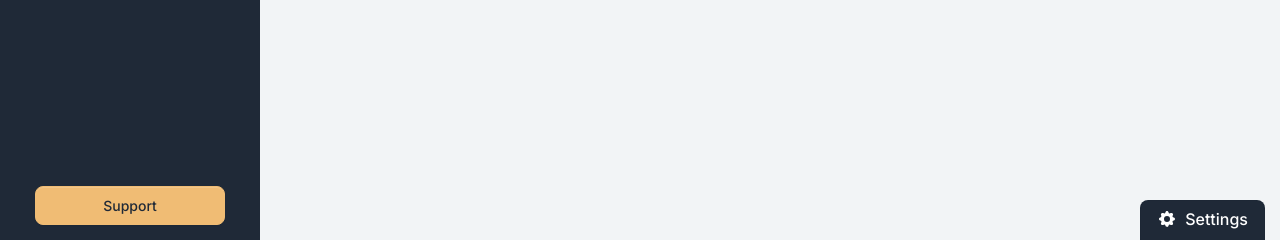
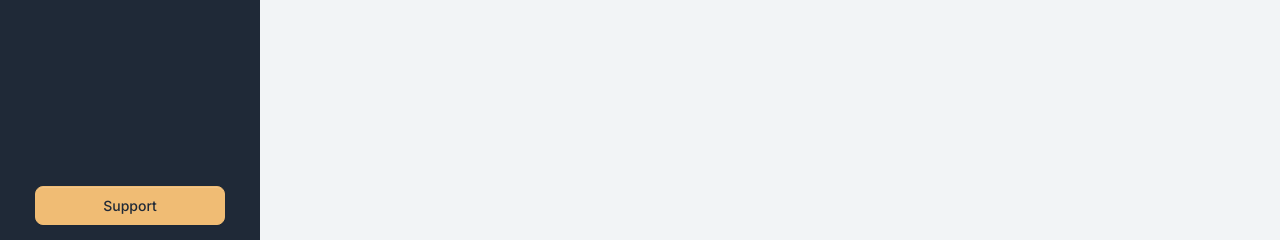
Before and after one commit to anrozhna/task-manager, a Django app: page / in a window 1280 px wide. Shown: the part 560-800 px from the top of the page. Run offline with Django 5.2, Linux system fonts and the light colour scheme; the visitor is signed in with stand-in values (Sample User, id 1); data that the repository does not hold is empty; some libraries are stand-ins or nearby versions.

Commit message:
delete settings-box

```diff
--- a/templates/base.html
+++ b/templates/base.html
@@ -82,8 +82,6 @@
 
   {% block content %}{% endblock content %}
 
-  {% include 'includes/settings-box.html' %}
-
   {% block pagination %}
     {% include "includes/pagination.html" %}
   {% endblock %}
--- a/templates/includes/settings-box.html
+++ /dev/null
@@ -1,28 +0,0 @@
-
-    <div class="theme-settings card bg-gray-800 pt-2 collapse" id="theme-settings">
-        <div class="card-body bg-gray-800 text-white pt-4">
-            <button type="button" class="btn-close theme-settings-close" aria-label="Close" data-bs-toggle="collapse"
-                href="#theme-settings" role="button" aria-expanded="false" aria-controls="theme-settings"></button>
-            <div class="d-flex justify-content-between align-items-center mb-3">
-                <p class="m-0 mb-1 me-4 fs-7">Open source <span role="img" aria-label="gratitude">💛</span></p>
-                <a class="github-button" href="https://github.com/app-generator/django-volt-dashboard"
-                    data-color-scheme="no-preference: dark; light: light; dark: light;" data-icon="octicon-star"
-                    data-size="large" data-show-count="true"
-                    aria-label="Star themesberg/volt-bootstrap-5-dashboard on GitHub">Star</a>
-            </div>
-            <a href="https://appseed.us/product/volt-dashboard/django/" target="_blank"
-                class="btn btn-secondary d-inline-flex align-items-center justify-content-center mb-3 w-100">
-                Download
-                <svg class="icon icon-xs ms-2" fill="currentColor" viewBox="0 0 20 20" xmlns="http://www.w3.org/2000/svg"><path fill-rule="evenodd" d="M2 9.5A3.5 3.5 0 005.5 13H9v2.586l-1.293-1.293a1 1 0 00-1.414 1.414l3 3a1 1 0 001.414 0l3-3a1 1 0 00-1.414-1.414L11 15.586V13h2.5a4.5 4.5 0 10-.616-8.958 4.002 4.002 0 10-7.753 1.977A3.5 3.5 0 002 9.5zm9 3.5H9V8a1 1 0 012 0v5z" clip-rule="evenodd"></path></svg>
-            </a>
-        </div>
-    </div>
-
-    <div class="card theme-settings bg-gray-800 theme-settings-expand" id="theme-settings-expand">
-        <div class="card-body bg-gray-800 text-white rounded-top p-3 py-2">
-            <span class="fw-bold d-inline-flex align-items-center h6">
-                <svg class="icon icon-xs me-2" fill="currentColor" viewBox="0 0 20 20" xmlns="http://www.w3.org/2000/svg"><path fill-rule="evenodd" d="M11.49 3.17c-.38-1.56-2.6-1.56-2.98 0a1.532 1.532 0 01-2.286.948c-1.372-.836-2.942.734-2.106 2.106.54.886.061 2.042-.947 2.287-1.561.379-1.561 2.6 0 2.978a1.532 1.532 0 01.947 2.287c-.836 1.372.734 2.942 2.106 2.106a1.532 1.532 0 012.287.947c.379 1.561 2.6 1.561 2.978 0a1.533 1.533 0 012.287-.947c1.372.836 2.942-.734 2.106-2.106a1.533 1.533 0 01.947-2.287c1.561-.379 1.561-2.6 0-2.978a1.532 1.532 0 01-.947-2.287c.836-1.372-.734-2.942-2.106-2.106a1.532 1.532 0 01-2.287-.947zM10 13a3 3 0 100-6 3 3 0 000 6z" clip-rule="evenodd"></path></svg>
-                Settings
-            </span>
-        </div>
-    </div>
```
